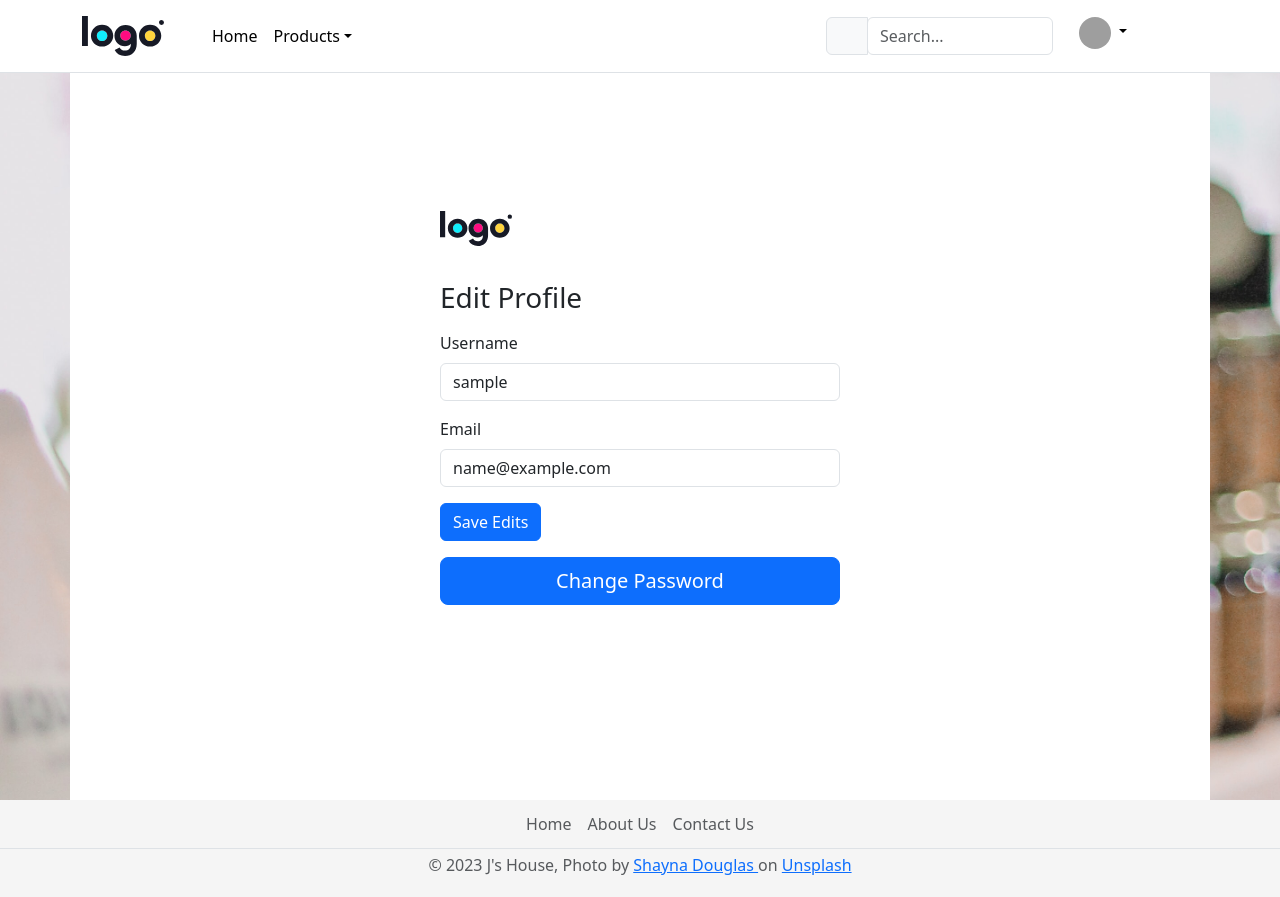
After one commit to Terrance-Nightingale/online-shop, a Flask app: a page that uses templates/header.html in a window 1280 px wide. The commit adds this page. Run offline with Flask 3, Linux system fonts and the light colour scheme; a user stored in the database is signed in; tables that the repository leaves empty hold one stand-in row (values such as "Sample post"); some libraries are stand-ins or nearby versions; grey boxes are pictures that could not be loaded.

Commit message:
Add edit profile page

```diff
--- a/forms.py
+++ b/forms.py
@@ -1,6 +1,6 @@
 from decimal import Decimal
 from flask_wtf import FlaskForm
-from wtforms import DecimalField, IntegerField, SelectField, StringField, SubmitField, PasswordField
+from wtforms import DecimalField, FileField, IntegerField, SelectField, StringField, SubmitField, PasswordField
 from wtforms.validators import DataRequired, URL
 from flask_ckeditor import CKEditorField
 
@@ -30,3 +30,17 @@ class LoginForm(FlaskForm):
     email = StringField("Email", validators=[DataRequired()])
     password = PasswordField("Password", validators=[DataRequired()])
     submit = SubmitField("Log In")
+
+
+# Profile Edit Form
+class EditProfileForm(FlaskForm):
+    username = StringField("Username")
+    email = StringField("Email")
+    submit = SubmitField("Save Edits")
+
+
+# Change Password Form
+class ChangePassForm(FlaskForm):
+    password = StringField("New Password", validators=[DataRequired()])
+    verify_pass = PasswordField("Verify Password", validators=[DataRequired()])
+    submit = SubmitField("Save Edits")
--- a/main.py
+++ b/main.py
@@ -86,8 +86,8 @@ class Order(UserMixin, db.Model):
 
 
 # --- Initialize db for first time --- #
-# with app.app_context():
-#     db.create_all()
+with app.app_context():
+    db.create_all()
 
 
 @app.route("/")
@@ -129,6 +129,8 @@ def sign_up():
         email = form.email.data
         hash_password = generate_password_hash(form.password.data, salt_length=8)
         user = db.session.execute(db.select(User).where(User.email == email)).scalar()
+        default_pic = "https://upload.wikimedia.org/wikipedia/commons/2/2c/Default_pfp.svg"
+        # http://www.w3.org/2000/svg
         if not user:
             if email == os.getenv('ADMIN_EMAIL'):
                 clearance = True
@@ -150,10 +152,46 @@ def sign_up():
             return redirect(url_for("login", logged_in=current_user.is_authenticated))
     return render_template("sign_up.html", form=form)
 
+
+@app.route('/edit-profile/<string:name>/<int:user_id>', methods=["GET", "POST"])
+def edit_profile(name, user_id):
+    user = db.get_or_404(User, user_id)
+
+    form = EditProfileForm(
+        username = user.username,
+        email = user.email,
+    )
+
+    if form.validate_on_submit():
+        user.username = form.username.data
+        user.email = form.email.data
+
+        db.session.commit()
+        return redirect(url_for("home", logged_in=current_user.is_authenticated))
+    return render_template("edit_profile.html", logged_in=current_user.is_authenticated, form=form)
+
+
+@app.route('/change-password/<string:name>/<int:user_id>', methods=["GET", "POST"])
+def change_password(name, user_id):
+    user = db.get_or_404(User, user_id)
+    form = ChangePassForm()
+
+    if request.method == "POST":
+        if form.validate_on_submit() and form.password.data == form.verify_pass.data:
+            hash_password = generate_password_hash(form.verify_pass.data, salt_length=8)
+            user.password = hash_password
+
+            db.session.commit()
+            return redirect(url_for("home", logged_in=current_user.is_authenticated))
+        else:
+            flash("Password must match in both input fields.")
+            return redirect(url_for("change_password", name=name, user_id=user_id, logged_in=current_user.is_authenticated, form=form))
+    return render_template("change_password.html", logged_in=current_user.is_authenticated, form=form)
+
+
 @app.route('/item/<int:item_id>', methods=["GET", "POST"])
 def goto_item(item_id):
     return render_template("item.html", logged_in=current_user.is_authenticated)
-
 
 
 @app.route("/add-item", methods=['GET', 'POST'])
@@ -176,7 +214,7 @@ def add_item():
     return render_template("add_item.html", current_user=current_user, form=form, logged_in=current_user.is_authenticated)
 
 
-@app.route("/edit-item/<int:item_id>", methods=["GET", "POST"])
+@app.route("/edit-item/<int:item_id>", methods=["GET", "POST", "UPDATE"])
 @admin_only
 def edit_item(item_id):
     item = db.get_or_404(Item, item_id)
@@ -199,10 +237,10 @@ def edit_item(item_id):
 
         db.session.commit()
         return redirect(url_for("home"))
-    return render_template("add_item.html", current_user=current_user, editing=True, form=form, current_item=item)
+    return render_template("edit_item.html", current_user=current_user, editing=True, form=form, current_item=item)
 
 
-@app.route("/delete/<int:item_id>")
+@app.route("/delete/<int:item_id>", methods=['DELETE'])
 @admin_only
 def delete_item(item_id):
     item_to_delete = db.get_or_404(Item, item_id)
@@ -211,13 +249,32 @@ def delete_item(item_id):
     return redirect(url_for("home"))
 
 
-# @app.route("/syrups")
-# def syrup():
-#     # db_items = db.session.execute(db.select(Item).order_by('id')).scalars()
-#     # items = [item for item in db_items]
-#     return render_template("syrups.html")
-# # Add salesfront=items as a **kwarg
+@app.route("/syrups")
+def syrup():
+    db_items = db.session.execute(db.select(Item).order_by('id')).scalars()
+    items = [item for item in db_items if item.category == "syrup"]
+    return render_template("index.html", logged_in=current_user.is_authenticated, items=items)
+
+
+@app.route("/hot-sauces")
+def hot_sauce():
+    db_items = db.session.execute(db.select(Item).order_by('id')).scalars()
+    items = [item for item in db_items if item.category == "hotsauce"]
+    return render_template("index.html", logged_in=current_user.is_authenticated, items=items)
+
+
+@app.route("/jams")
+def jam():
+    db_items = db.session.execute(db.select(Item).order_by('id')).scalars()
+    items = [item for item in db_items if item.category == "jam"]
+    return render_template("index.html", logged_in=current_user.is_authenticated, items=items)
 
 
 if __name__ == '__main__':
     app.run(debug=True)
+
+
+# TODO 2) Add page for individual item
+# TODO 3) Add Profile page for editing a user's profile
+# TODO 5) Add page to view My Orders (current and past)
+# TODO 6) Add Checkout page to view cart. If nothing is in the cart, pull up the page showing that cart is empty.
--- /dev/null
+++ b/templates/edit_profile.html
@@ -0,0 +1,18 @@
+{% from "bootstrap5/form.html" import render_form %}
+{% include "header.html" %}
+
+<body>
+  <div class="container" id="main-wrapper">
+    <main class="w-100 m-auto align-items-center" id="login-box">
+        <img class="mb-4" src="/static/assets/images/placeholder-logo.svg" alt="company logo" width="72" height="57">
+        <h1 class="h3 mb-3 fw-normal">Edit Profile</h1>
+        {{ render_form(form) }}
+        <button type="button" class="w-100 btn btn-lg btn-primary my-3"><a class="button-link" href="{{url_for('change_password', name=current_user.username, user_id=current_user.id) }}">Change Password</a></button>
+    </main>
+  </div>
+
+    <script src="https://cdn.jsdelivr.net/npm/bootstrap@5.3.2/dist/js/bootstrap.bundle.min.js" integrity="sha384-C6RzsynM9kWDrMNeT87bh95OGNyZPhcTNXj1NW7RuBCsyN/o0jlpcV8Qyq46cDfL" crossorigin="anonymous"></script>
+</body>
+
+
+{% include "footer.html" %}
--- a/templates/header.html
+++ b/templates/header.html
@@ -25,9 +25,9 @@
           <li><span class="dropdown text-end">
             <a href="#" class="nav-link px-2 link-body-emphasis text-decoration-none dropdown-toggle" data-bs-toggle="dropdown" aria-expanded="false">Products</a>
             <ul class="dropdown-menu text-large">
-              <li><a class="dropdown-item" href="{{ url_for('home') }}">Syrup</a></li>
-              <li><a class="dropdown-item" href="{{ url_for('home') }}">Hot Sauce</a></li>
-              <li><a class="dropdown-item" href="{{ url_for('home') }}">Seasoning</a></li>
+              <li><a class="dropdown-item" href="{{ url_for('syrup') }}">Syrup</a></li>
+              <li><a class="dropdown-item" href="{{ url_for('hot_sauce') }}">Hot Sauce</a></li>
+              <li><a class="dropdown-item" href="{{ url_for('jam') }}">Jam/Jelly</a></li>
             </ul>
           </span></li>
           <!-- {% if manager: %} -->
@@ -41,7 +41,6 @@
           <div class="input-group">
             <span class="input-group-text" id="basic-addon1" style="max-height: 38px;">
               <svg xmlns="http://www.w3.org/2000/svg" width="16" height="16" fill="currentColor" class="bi bi-search" viewBox="0 0 16 16">
-                <path d="M11.742 10.344a6.5 6.5 0 1 0-1.397 1.398h-.001c.03.04.062.078.098.115l3.85 3.85a1 1 0 0 0 1.415-1.414l-3.85-3.85a1.007 1.007 0 0 0-.115-.1zM12 6.5a5.5 5.5 0 1 1-11 0 5.5 5.5 0 0 1 11 0z"></path>
               </svg>
             </span>
             <form class="col-6 col-sm-6 col-lg-6 mb-3 mb-lg-0 me-lg-3" role="search">
@@ -51,7 +50,7 @@
             <div class="dropdown text-end" style="margin-left: 10px;">
               <a href="#" class="d-block link-body-emphasis text-decoration-none dropdown-toggle" data-bs-toggle="dropdown" aria-expanded="false">
                 {% if logged_in: %}
-                <img src="https://github.com/mdo.png" alt="mdo" width="32" height="32" class="rounded-circle">
+                <img src="https://upload.wikimedia.org/wikipedia/commons/2/2c/Default_pfp.svg" alt="mdo" width="32" height="32" class="rounded-circle">
                 {% else: %}
                 Login
                 {% endif %}
@@ -60,7 +59,7 @@
                 <li><a class="dropdown-item" href="{{ url_for('home') }}"><i class="bi bi-house" id="dropdown-logo"></i>Home</a></li>
                 {% if logged_in: %}
                 <li><a class="dropdown-item" href="#"><i class="bi bi-person" id="dropdown-logo"></i>Profile</a></li>
-                <li><a class="dropdown-item" href="#"><i class="bi bi-gear" id="dropdown-logo"></i>Settings</a></li>
+                <li><a class="dropdown-item" href="{{ url_for('edit_profile', name=current_user.username, user_id=current_user.id) }}"><i class="bi bi-gear" id="dropdown-logo"></i>Edit Profile</a></li>
                 <li><a class="dropdown-item" href="#"><i class="bi bi-clipboard" id="dropdown-logo"></i>My Orders</a></li>
                 <li><a class="dropdown-item" href="#"><i class="bi bi-cart" id="dropdown-logo"></i>Checkout</a></li>
                   {% if current_user.id == 1: %}
```
Also changed, not shown: templates/change_password.html (added, +24 -0 lines), templates/profile.html (added).
